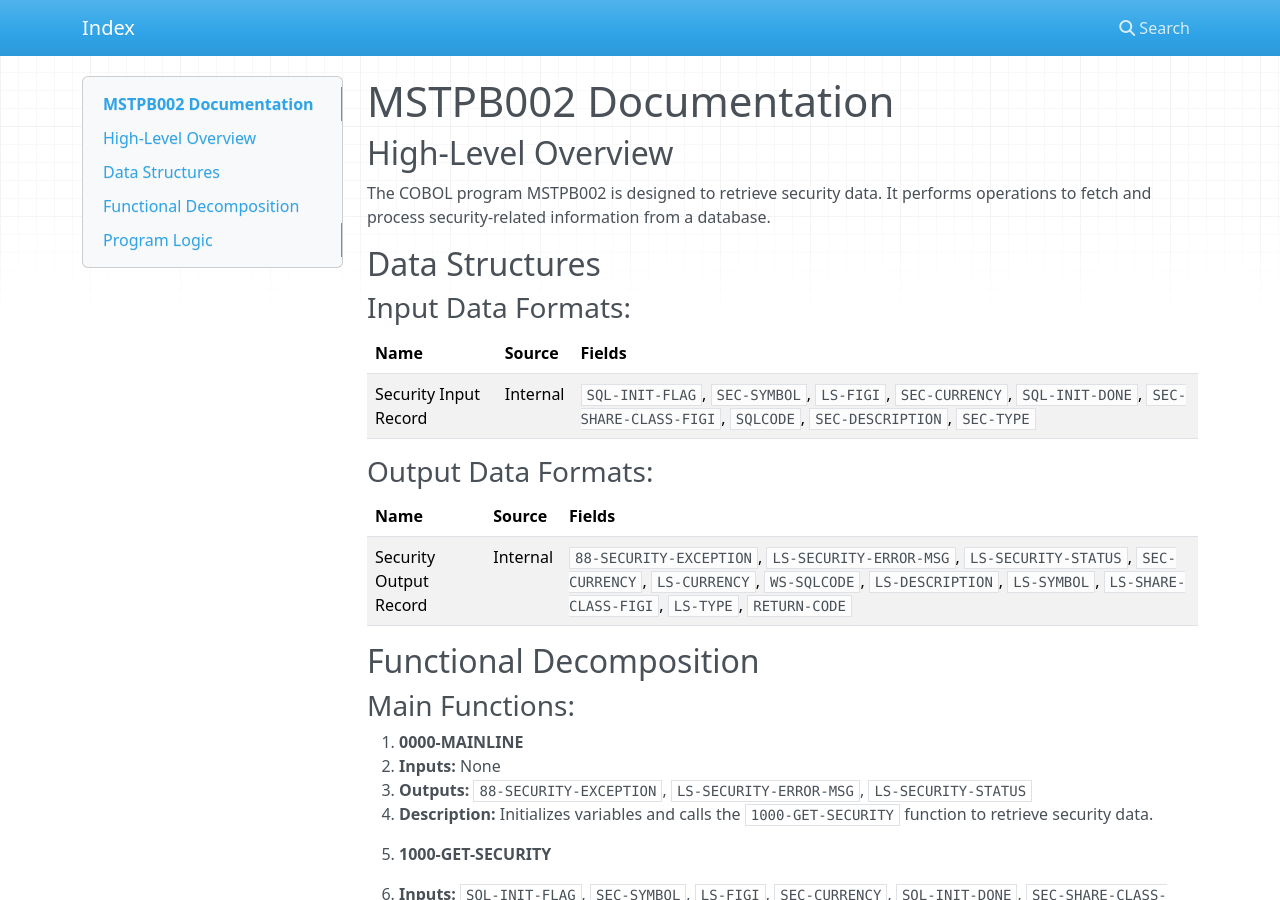
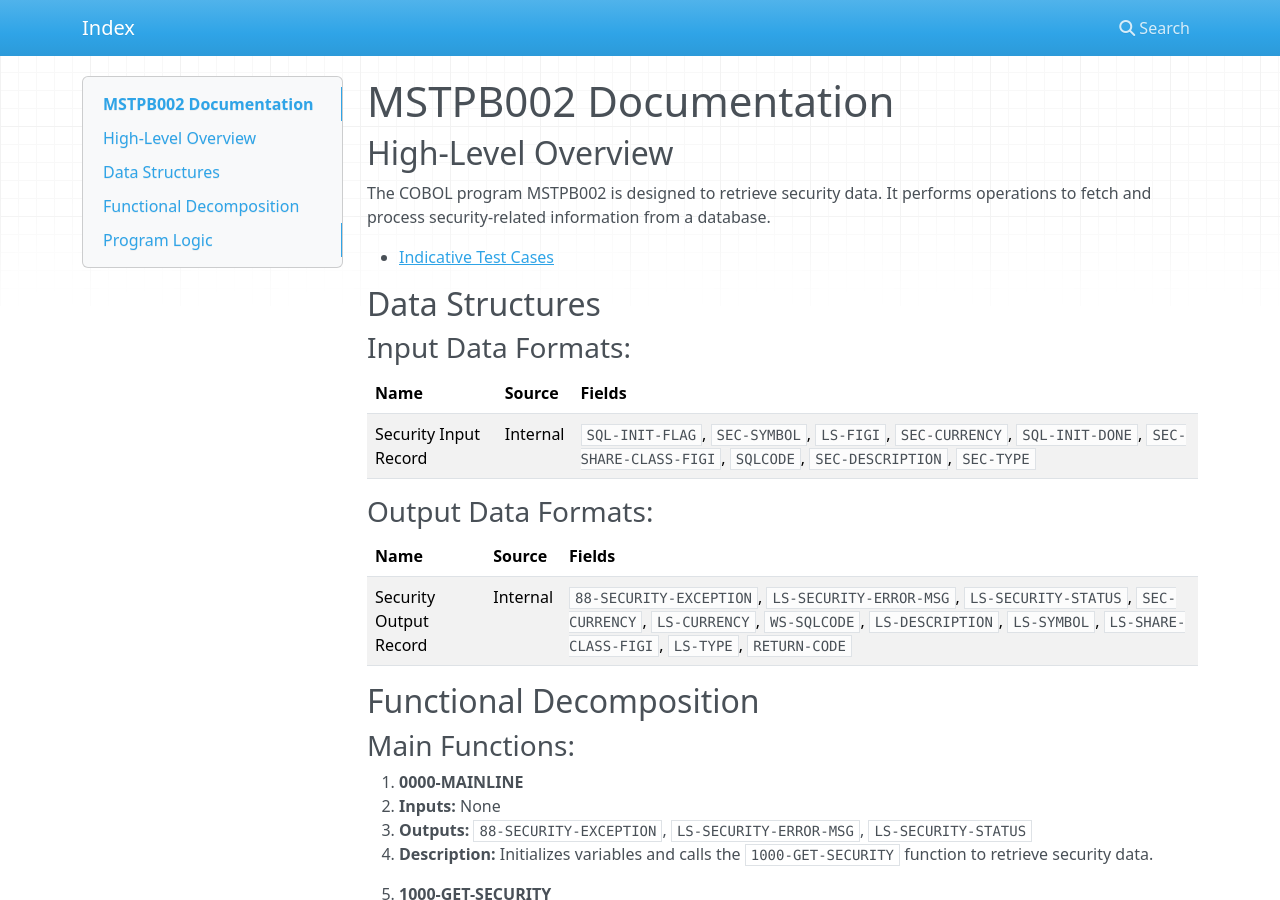
Before and after one commit to liubuss/demo-cobol-documentation, an MkDocs documentation site: the page built from docs/MSTPB002.md, in a window 1280 px wide and 900 px high. Built offline with MkDocs 1.6.1, drawn with Linux system fonts in a browser that asks for light colours; nearby versions of some CDN libraries.

Commit message:
update index

```diff
--- a/docs/MSTPB002.md
+++ b/docs/MSTPB002.md
@@ -3,6 +3,8 @@
 ## High-Level Overview
 
 The COBOL program MSTPB002 is designed to retrieve security data. It performs operations to fetch and process security-related information from a database.
+
+- [Indicative Test Cases ](MSTPB002_test_cases.md)
 
 ## Data Structures
 
```
